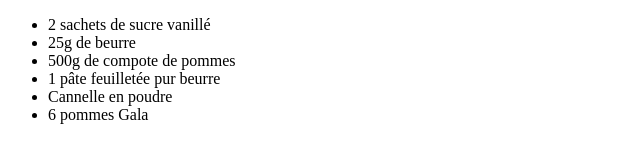
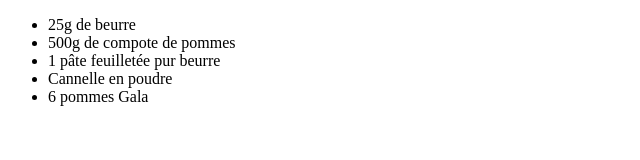
Before and after one commit to TRIGianni/LivreRecettes, a plain HTML site: page recettes/tarteAuxPommes.html in a window 1280 px wide. Shown: the whole page, without its empty margins (0-640 px from the left). Drawn offline with Linux system fonts and the light colour scheme.

Commit message:
Supprimé le sucre

```diff
--- a/recettes/tarteAuxPommes.html
+++ b/recettes/tarteAuxPommes.html
@@ -6,7 +6,6 @@
 </head>
 <body>
     <ul>
-    <li>2 sachets de sucre vanillé</li>
     <li>25g de beurre</li>
     <li>500g de compote de pommes</li>
     <li>1 pâte feuilletée pur beurre</li>
```
